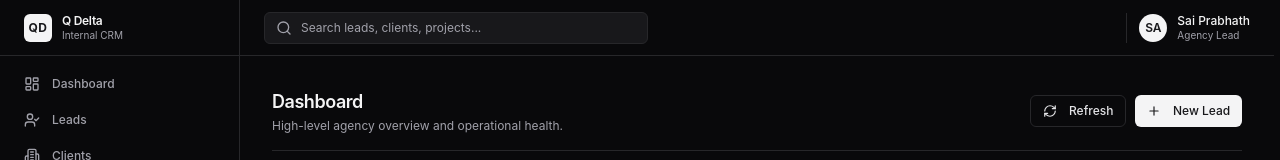
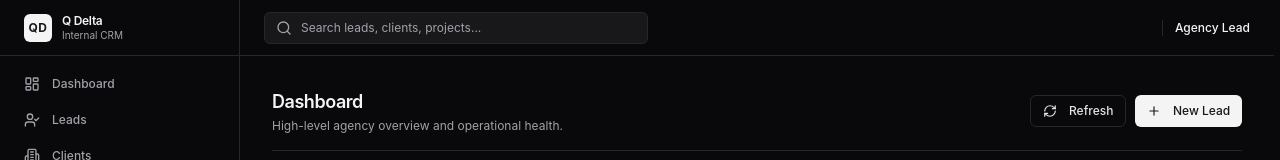
Before and after one commit to qdeltaagency/Qdelta_CRM_V2, a Next.js app: page / in a window 1280 px wide. Shown: the top 160 px of the page. Built offline with nearby package versions, Linux system fonts and the light colour scheme; no server answers; the database is empty.

Commit message:
Keep only Agency Lead text in topbar

```diff
--- a/src/components/layout/topbar.tsx
+++ b/src/components/layout/topbar.tsx
@@ -20,18 +20,10 @@ export function Topbar() {
 
       {/* Right User Area */}
       <div className="flex items-center gap-3">
-        <div className="flex items-center gap-2.5 pl-3 border-l border-zinc-200 dark:border-zinc-800">
-          <div className="h-7 w-7 rounded-full bg-zinc-900 dark:bg-zinc-100 text-white dark:text-zinc-900 flex items-center justify-center text-xs font-semibold select-none">
-            SA
-          </div>
-          <div className="hidden sm:flex flex-col text-left">
-            <span className="text-xs font-medium text-zinc-900 dark:text-zinc-100 leading-tight">
-              Sai Prabhath
-            </span>
-            <span className="text-[10px] text-zinc-500 dark:text-zinc-400">
-              Agency Lead
-            </span>
-          </div>
+        <div className="flex items-center pl-3 border-l border-zinc-200 dark:border-zinc-800">
+          <span className="text-xs font-medium text-zinc-900 dark:text-zinc-100 select-none">
+            Agency Lead
+          </span>
         </div>
       </div>
     </header>
```
